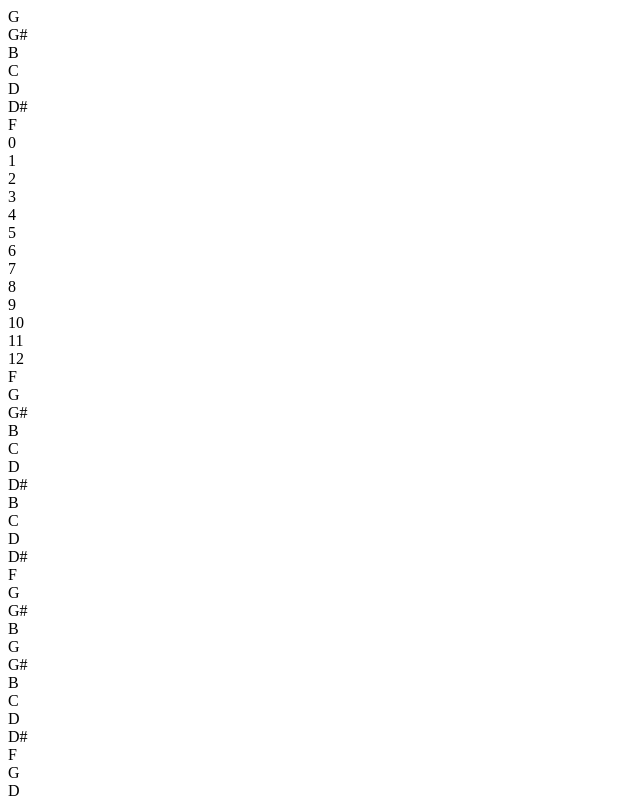
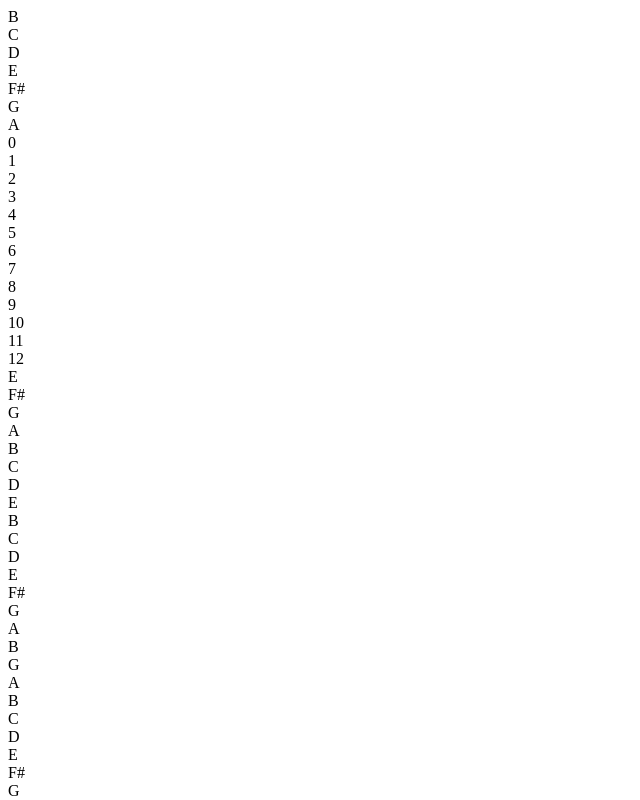
Before and after one commit to ramtinroostaee/create, a Next.js app: page /lizzio in a window 1280 px wide. Shown: the top 800 px of the page, without its empty margins (0-640 px from the left). Built offline with nearby package versions, Linux system fonts and the light colour scheme.

Commit message:
finally, using for production

```diff
--- a/src/Components/Neck/Notes.tsx
+++ b/src/Components/Neck/Notes.tsx
@@ -4,7 +4,7 @@ import { clone } from "@/Components/utils";
 import { findChord, humanReadableChord } from "@/Concepts/ChordConstruction";
 import DisplayScale from "@/Components/Scales/DisplayScale";
 
-const Notes = ({ scale, strings, selected, setSelected }: {scale: note[], strings: note[]}) => {
+const Notes = ({ scale, strings, selected, selectNote }: {scale: note[], strings: note[]}) => {
 
 	const [possibleChords, setPossibleChords] = useState<humanReadableChord[]>([]);
 
@@ -13,15 +13,6 @@ const Notes = ({ scale, strings, selected, setSelected }: {scale: note[], string
 
 		return [...notes.slice(stringIndex), ...notes.slice(0, stringIndex), string]
 	}, []);
-
-	const selectNote = useCallback((theNote: note) => setSelected(pre => {
-		const prev: note[] = clone(pre);
-		const index = prev.indexOf(theNote);
-		if (index > -1) {
-			prev.splice(index, 1);
-			return prev;
-		} else return [...prev, theNote];
-	}), []);
 
 	useEffect(() => {
 		setPossibleChords(selected.length ? findChord(selected, scale) : []);
--- /dev/null
+++ b/src/Concepts/lizzio/modes.ts
@@ -0,0 +1,21 @@
+import { notes } from "@/Concepts/ScaleConstruction";
+
+export const modeScale = (scale, root, mode = 1) => {
+	const scaleNotes = [root]
+	let currentNoteIndex = notes.findIndex((note) => note === root)
+
+	let modeScale = [...scale]
+	for (let index = mode - 1; index; --index) {
+		modeScale.push(modeScale[0])
+		modeScale.shift()
+		console.log(modeScale)
+	}
+
+	modeScale.forEach((step) => {
+		scaleNotes.push(notes[(currentNoteIndex + step * 2) % 12]);
+		currentNoteIndex = (currentNoteIndex + step * 2) % 12;
+	})
+
+	scaleNotes.pop()
+	return scaleNotes;
+};
--- a/src/app/lizzio/page.tsx
+++ b/src/app/lizzio/page.tsx
@@ -1,27 +1,34 @@
 'use client'
 
 import { algorithm } from "@/Concepts/lizzio/concept";
-import { useMemo, useState } from "react";
-import {
-	createScale,
-	createScaleFromMajor,
-	MajorScale,
-	note,
-	PhrygianDominantAccidental
-} from "@/Concepts/ScaleConstruction";
+import { useCallback, useMemo, useState } from "react";
+import { MajorScale, note } from "@/Concepts/ScaleConstruction";
 import { mapChangeToSymbol } from "@/Concepts/lizzio/chords";
 import Notes from "@/Components/Neck/Notes";
+import { modeScale } from "@/Concepts/lizzio/modes";
+import { clone } from "@/Components/utils";
+
+const stackNotes = (theNote: note, set) => set(pre => {
+	const prev: note[] = clone(pre);
+	const index = prev.indexOf(theNote);
+	if (index > -1) {
+		prev.splice(index, 1);
+		return prev;
+	} else return [...prev, theNote];
+})
 
 const Lizzio = () => {
-	const [root, setRoot] = useState("G");
-	// const scale = useMemo(() => createScale(MajorScale, root), [root]);
+	const [root, setRoot] = useState("B");
+	const scale = useMemo(() => modeScale(MajorScale, root, 3), [root]);
 	const [selected, setSelected] = useState<note[]>([]);
-	const scale = useMemo(() => createScaleFromMajor(PhrygianDominantAccidental, root), [root]);
+	// const scale = useMemo(() => createScaleFromMajor(PhrygianDominantAccidental, root), [root]);
 	const alg = useMemo(() =>
 			scale.map((pitch) => ({
 				...algorithm(scale, pitch), note: pitch
 			}))
 		, [scale])
+
+	const selectNote = useCallback((pitch) => stackNotes(pitch, setSelected), []);
 
 	return (<div className='resume-bg max-w-[1300px] m-auto'>
 		<div className='relative font-lato-meduim h-[1650px] pt-16 max-w-[1300px]'>
@@ -31,10 +38,10 @@ const Lizzio = () => {
 				</div>)}
 			</div>
 			<div className={"mt-4"}>
-				<Notes selected={selected} setSelected={setSelected} scale={scale}
+				<Notes selected={selected} selectNote={selectNote} scale={scale}
 							 strings={["E", "A", "D", "G", "B", "E"].reverse() as note[]}/>
 			</div>
-			<div className={'flex flex-wrap px-10 gap-6 mt-8 justify-center'}>
+			<div className={'flex overflow-x-auto px-10 gap-6 mt-8'}>
 				{alg.map(({ note, possibles, alterations }) =>
 					<div key={note} className={'flex flex-col items-center card p-6'}>
 						<div className={'flex gap-6 text-center'}>
```
